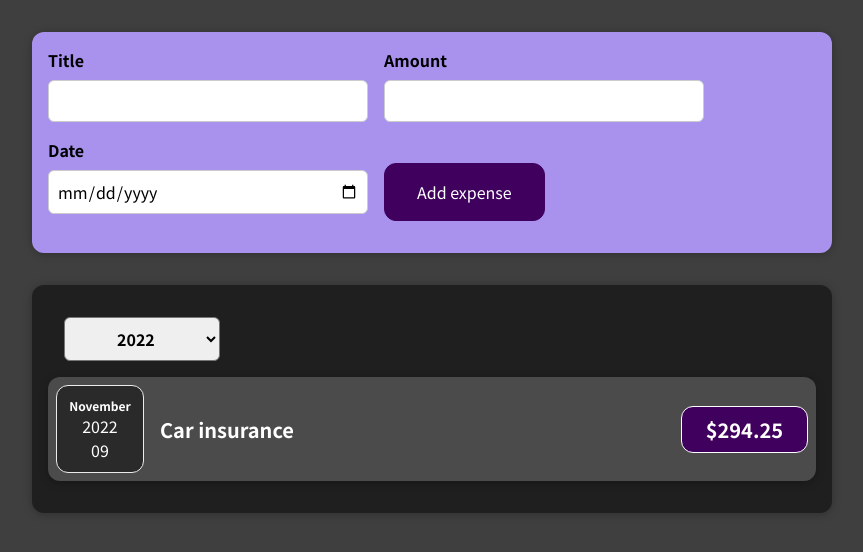
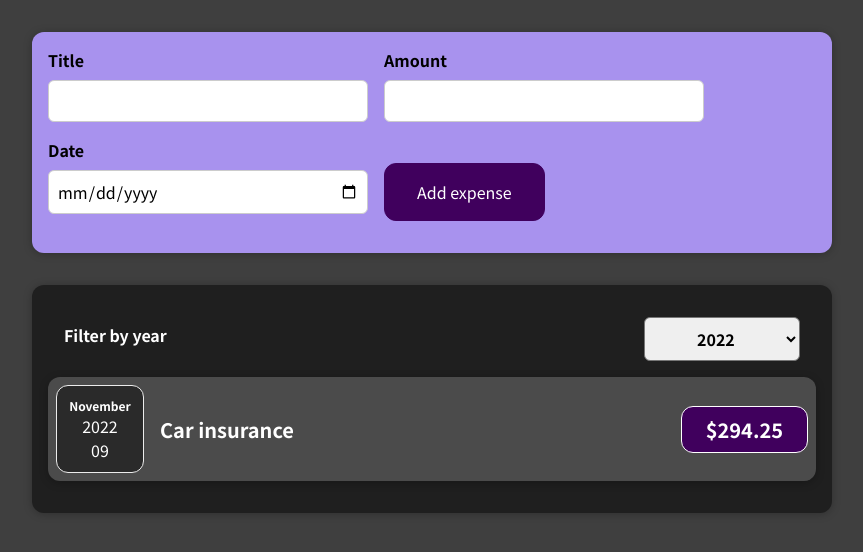
Before and after one commit to mahyarErshad/React-expense-manager-, a React (Create React App) app: page / in a window 1280 px wide. Shown: the top 552 px of the page, without its empty margins (208-1071 px from the left). Built offline with nearby package versions, Linux system fonts and the light colour scheme.

Commit message:
Added a label

```diff
--- a/src/components/ExpenseMonitor/ExpenseFilter/ExpenseFilter.jsx
+++ b/src/components/ExpenseMonitor/ExpenseFilter/ExpenseFilter.jsx
@@ -5,6 +5,7 @@ function ExpenseFilter() {
   return (
     <div className="expenses-filter">
       <div className="expenses-filter__control">
+      <label>Filter by year</label>
         <select>
           <option value="2022">2022</option>
           <option value="2021">2021</option>
```
Also changed, not shown: 1 other file (tests, documents, lock files or other folders).
